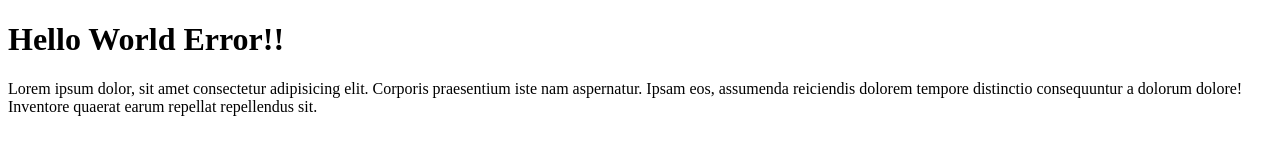
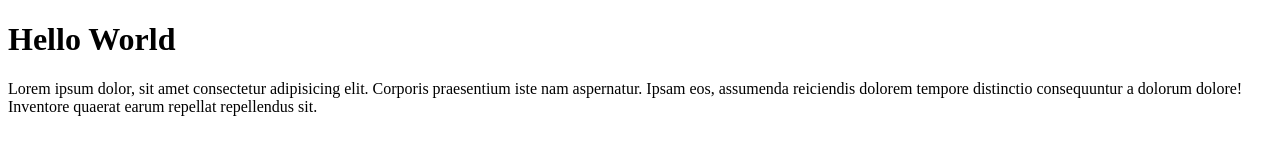
Before and after one commit to JorgeKerilima19/BinaryStudioGit, a plain HTML site: page index.html in a window 1280 px wide. Drawn offline with Linux system fonts and the light colour scheme.

Commit message:
Revert "Revert "error commir""
This reverts commit 218f3b00e711e77c08ed70ebd1d87d3af0136c4f.

```diff
--- a/index.html
+++ b/index.html
@@ -7,7 +7,7 @@
     <title>Document</title>
 </head>
 <body>
-    <h1>Hello World Error!!</h1>
+    <h1>Hello World</h1>
     <p>Lorem ipsum dolor, sit amet consectetur adipisicing elit. Corporis praesentium iste nam aspernatur. Ipsam eos, assumenda reiciendis dolorem tempore distinctio consequuntur a dolorum dolore! Inventore quaerat earum repellat repellendus sit.</p>
 </body>
 </html>
```
